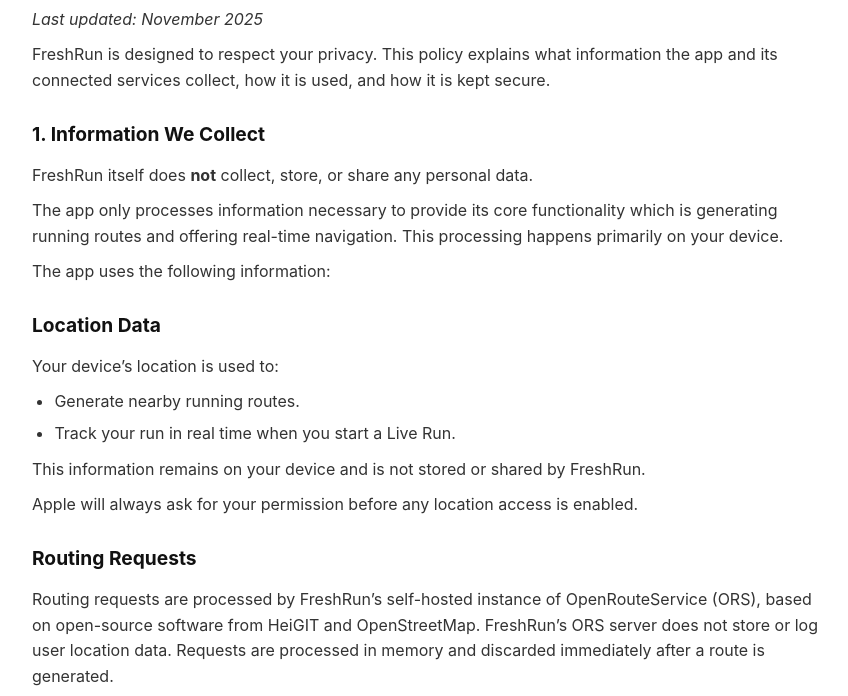
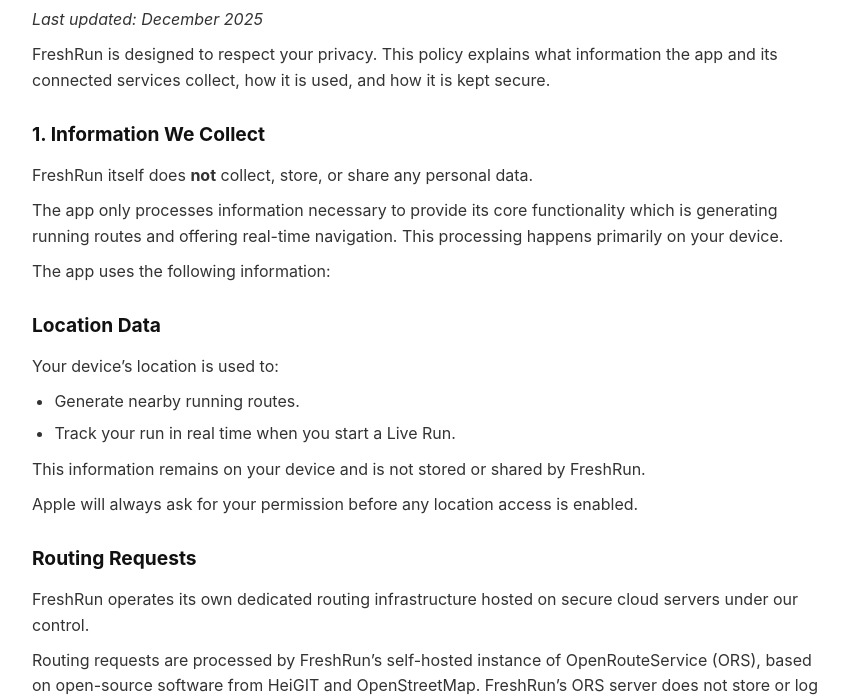
Before and after one commit to freshrun/site, a plain HTML site: page Privacy.html in a window 1280 px wide. Shown: the part 80-776 px from the top of the page, without its empty margins (208-1056 px from the left). Drawn offline with Linux system fonts and the light colour scheme.

Commit message:
Update Privacy.html

```diff
--- a/Privacy.html
+++ b/Privacy.html
@@ -58,7 +58,7 @@
 </head>
 <body>
   <h1>FreshRun Privacy Policy</h1>
-  <p><em>Last updated: November 2025</em></p>
+  <p><em>Last updated: December 2025</em></p>
 
   <p>FreshRun is designed to respect your privacy. This policy explains what information the app and its connected services collect, how it is used, and how it is kept secure.</p>
 
@@ -81,6 +81,7 @@
 
   <section id="routing-requests">
     <h2>Routing Requests</h2>
+    <p>FreshRun operates its own dedicated routing infrastructure hosted on secure cloud servers under our control.</p>
     <p>Routing requests are processed by FreshRun’s self-hosted instance of OpenRouteService (ORS), based on open-source software from HeiGIT and OpenStreetMap.
 FreshRun’s ORS server does not store or log user location data. Requests are processed in memory and discarded immediately after a route is generated.</p>
     <p>OpenRouteService may temporarily process routing data to calculate your selected path, in accordance with their own privacy policy.</p>
```
